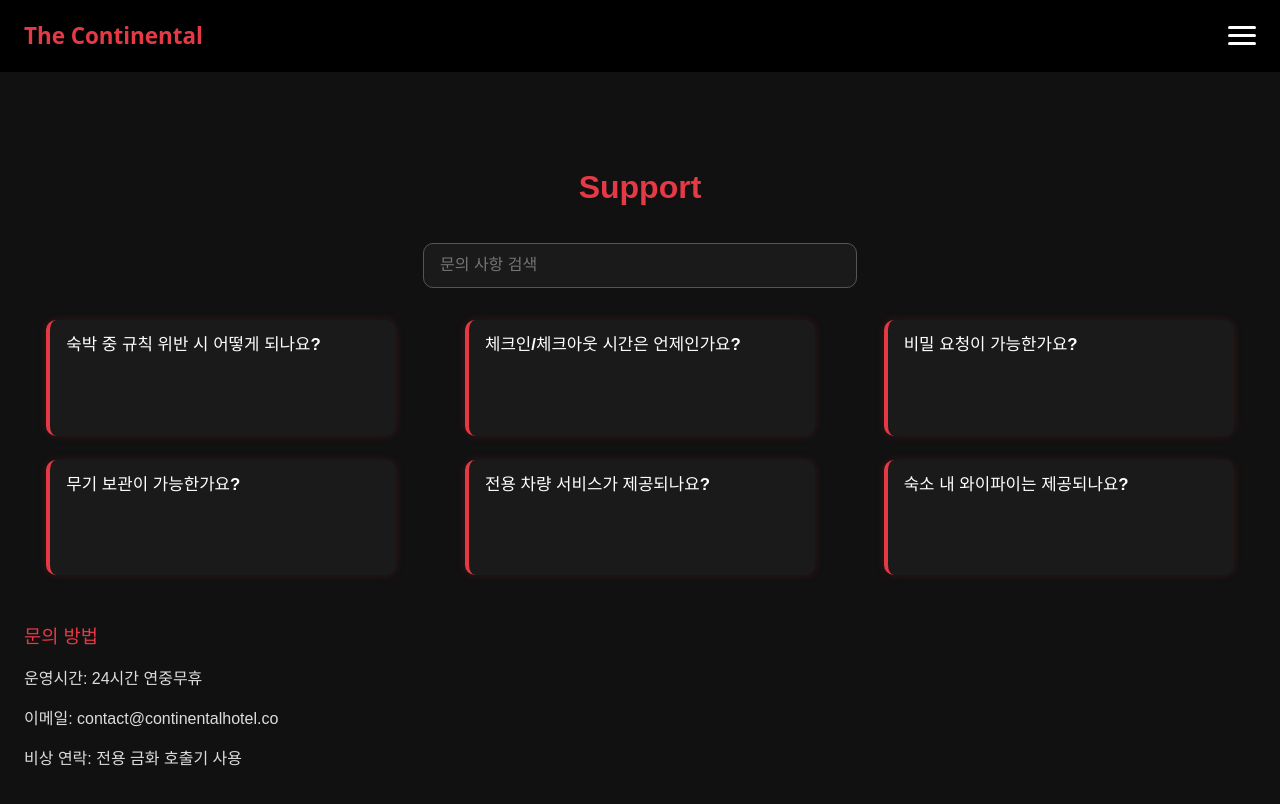
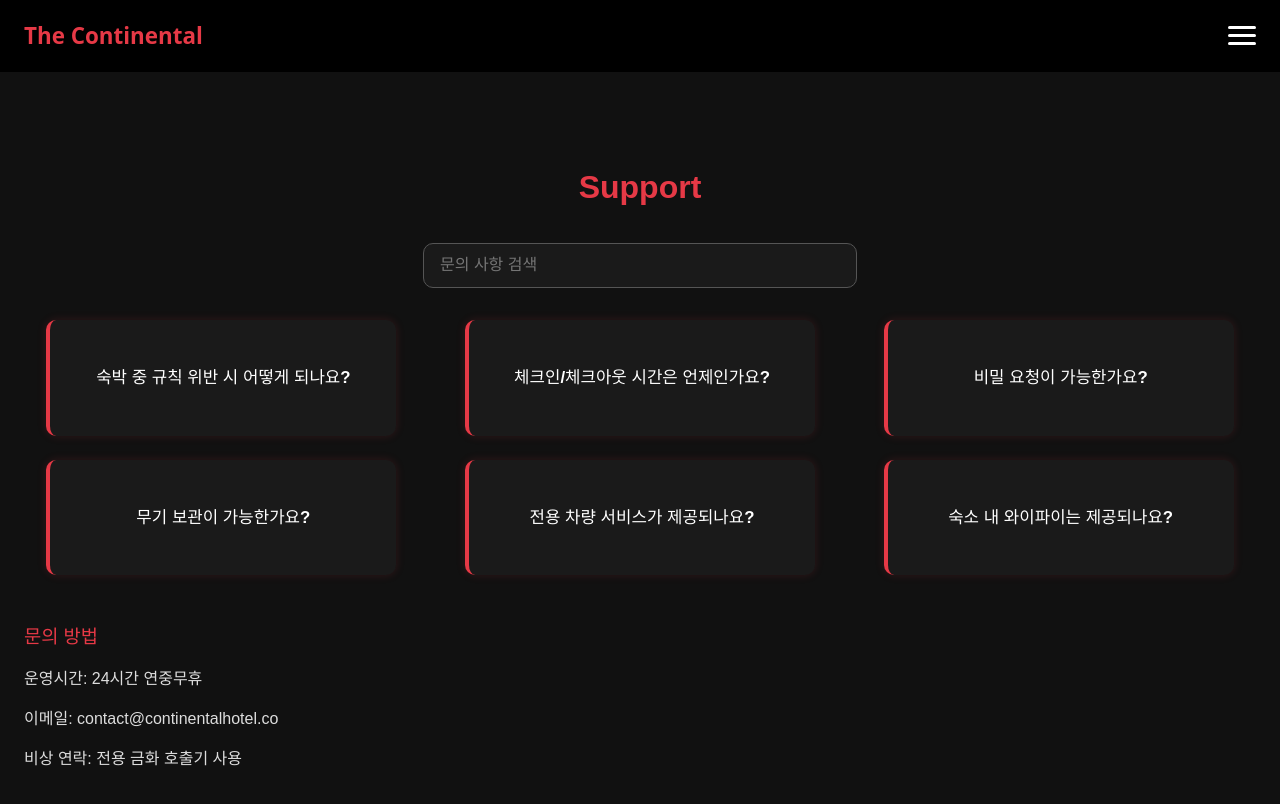
Before and after one commit to KIMRAHUI/johnwick-continental, a React (Vite) app: page /support in a window 1280 px wide. Shown: the top 804 px of the page. Built offline with nearby package versions, Linux system fonts and the light colour scheme.

Commit message:
💄 Support page: 질문 카드 내용 세로 중앙 정렬

```diff
--- a/src/pages/Support.css
+++ b/src/pages/Support.css
@@ -55,15 +55,15 @@
   box-shadow: 0 0 10px rgba(230, 57, 70, 0.15);
   cursor: pointer;
   transition: background 0.3s ease;
-  height: 90px; /* ✅ 고정 높이 */
+  min-height: 90px;
   display: flex;
-  flex-direction: column;
-  align-items: flex-start;
-  overflow: hidden;
+  align-items: center;
+  justify-content: center;
+  text-align: center;
 }
 
 .faq-card.open {
-  height: auto; /* ✅ 열리면 자동 높이 */
+  height: auto;
   overflow: visible;
 }
 
@@ -74,7 +74,7 @@
   line-height: 1.4;
   width: 100%;
   display: -webkit-box;
-  -webkit-line-clamp: 2; /* ✅ 2줄까지만 표시 */
+  -webkit-line-clamp: 2;
   -webkit-box-orient: vertical;
   overflow: hidden;
   text-overflow: ellipsis;
```
